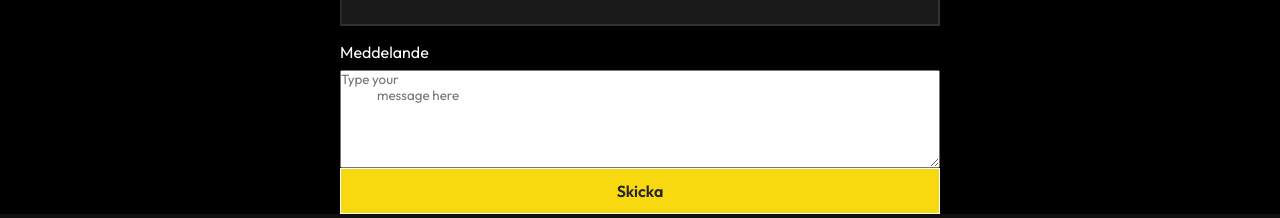
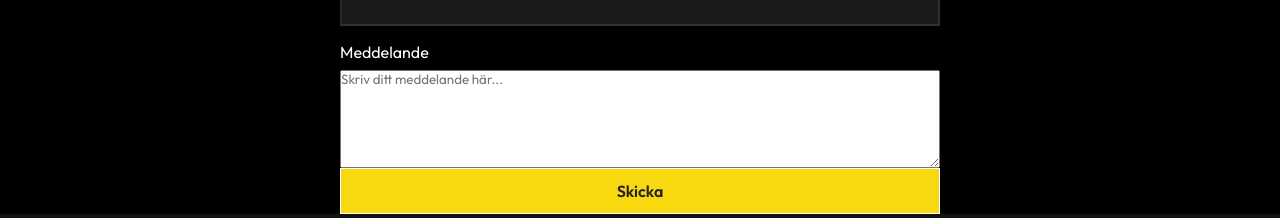
Before and after one commit to Radovan7/S2-Bygg, a React (Create React App) app: page /contact in a window 1280 px wide. Shown: the part 714-932 px from the top of the page. Built offline with nearby package versions, Linux system fonts and the light colour scheme.

Commit message:
Change form message

```diff
--- a/src/components/Form.js
+++ b/src/components/Form.js
@@ -13,8 +13,7 @@ const Form = () => {
             <label>Ämne</label>
             <input type="text"></input>
             <label>Meddelande</label>
-            <textarea rows="6" placeholder="Type your
-             message here"/>
+            <textarea rows="6" placeholder="Skriv ditt meddelande här..."/>
              <button className="btn">Skicka</button>
         </form>
     </div>
```
